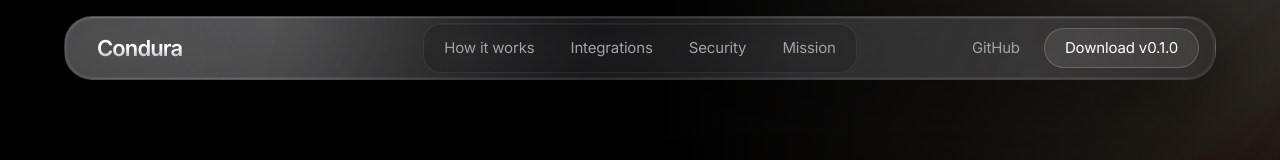
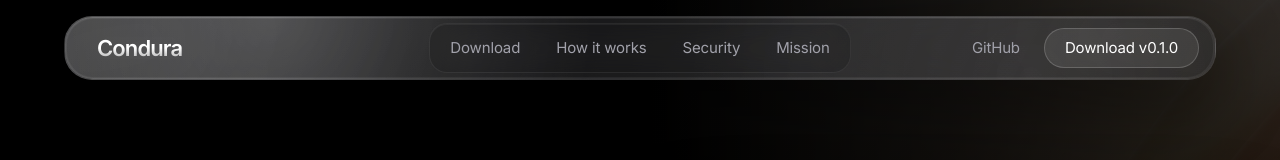
Before and after one commit to sahajpatel123/conduraapp, a Next.js app in the folder web/: page / in a window 1280 px wide. Shown: the top 160 px of the page. Built offline with nearby package versions, Linux system fonts and the light colour scheme.

Commit message:
refactor(web): nav order Download · How it works · Security · Mission (remove Integrations)

```diff
--- a/web/components/shell/GlobalNav.tsx
+++ b/web/components/shell/GlobalNav.tsx
@@ -6,8 +6,8 @@ import { motion, AnimatePresence } from "motion/react";
 import { SITE } from "@/lib/site";
 
 const NAV_ITEMS = [
+  { label: "Download", href: "/download" },
   { label: "How it works", href: "/orchestration" },
-  { label: "Integrations", href: "/ecosystem" },
   { label: "Security", href: "/security" },
   { label: "Mission", href: "/manifesto" },
 ];
```
